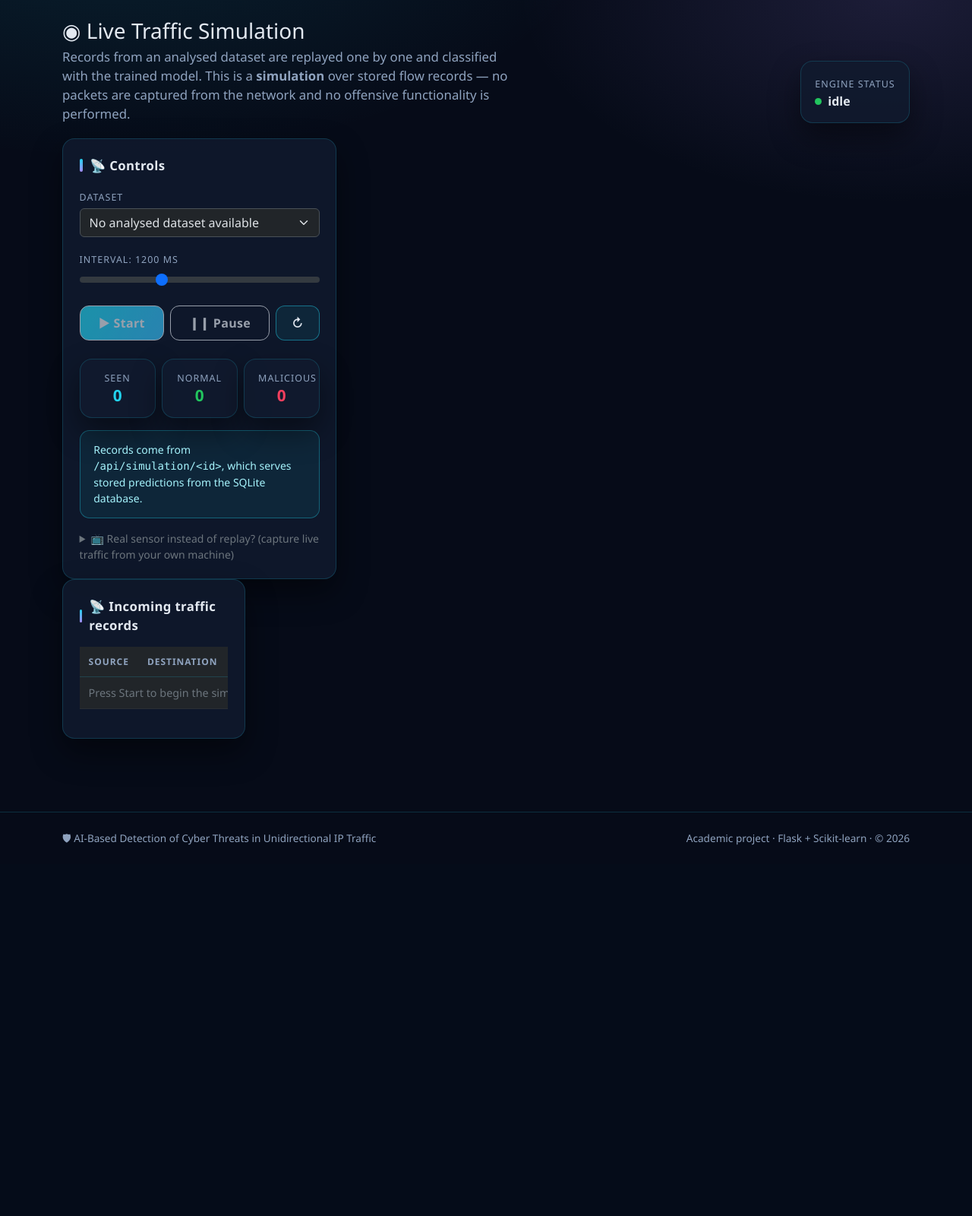
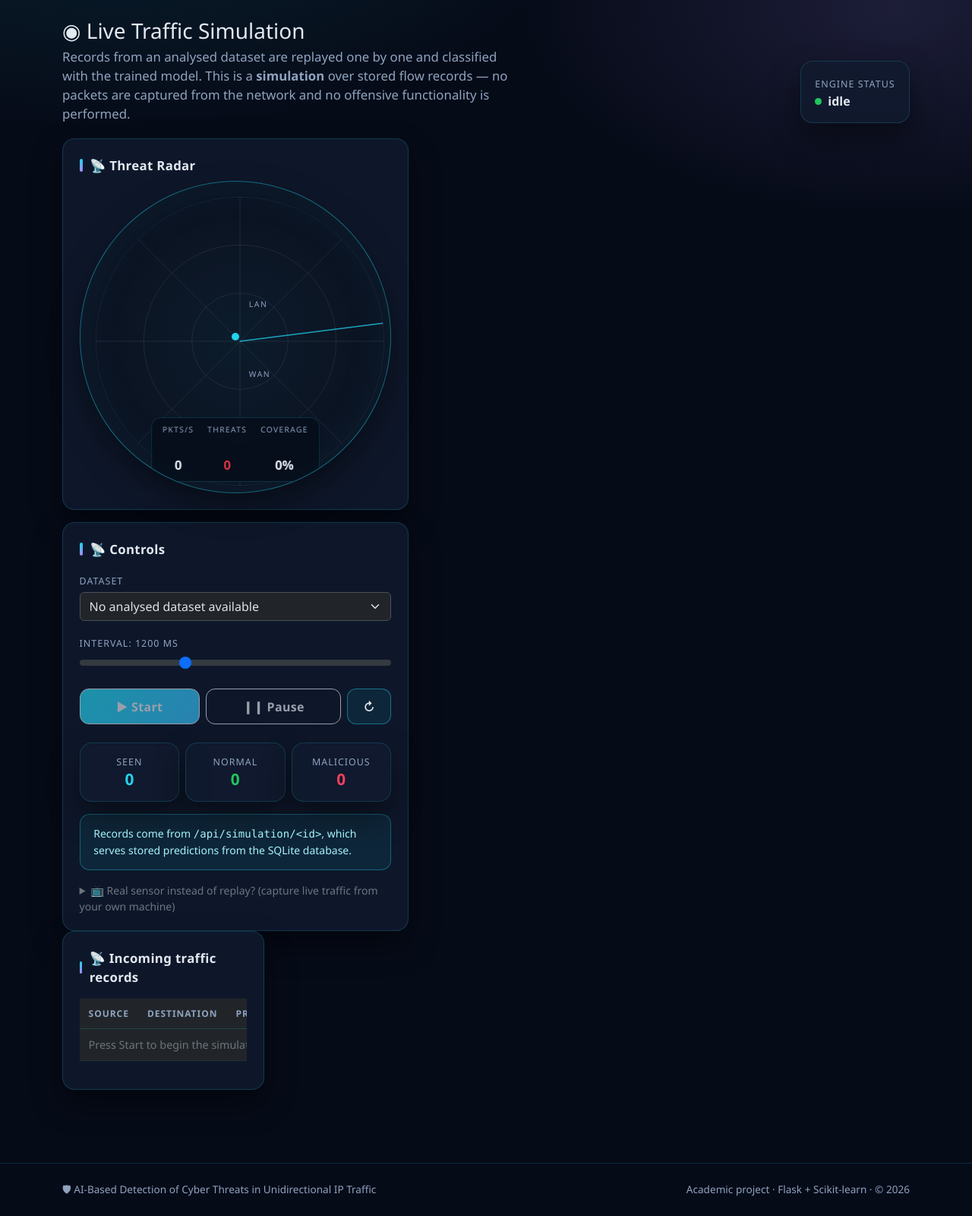
Before and after one commit to likhith0501/ai, a Flask app: page /live in a window 1280 px wide. Shown: the part 55-1655 px from the top of the page at 76% size. Before the commit the page ends 1167 px from the top, so only its background shows below. Run offline with Flask 3, Linux system fonts and the light colour scheme.

Commit message:
Add animated radar scanner to live simulation page
- new radar canvas with rotating sweep and trailing gradient
- blips rendered for each simulated record; malicious threats appear as
  pulsing red dots, normal traffic as fading cyan dots
- IP address is hashed to a stable angle so the same source always maps
  to the same position on the radar; packet count controls distance from
  center so busier flows sit farther out
- overlay stats: packets per second, total threats detected, coverage %
- clear button now also resets the radar state
- radar is only initialized when the canvas exists, so it adds zero cost
  to other pages

Co-Authored-By: Kilo <kilo@local>

```diff
--- a/static/css/style.css
+++ b/static/css/style.css
@@ -359,3 +359,89 @@
   .panel { padding: 1rem; }
   .chart-box { height: 240px; }
 }
+
+.radar-wrap {
+  position: relative;
+  width: min(420px, 100%);
+  aspect-ratio: 1/1;
+  margin: 0 auto;
+  border-radius: 50%;
+  background: radial-gradient(circle at center, rgba(34,211,238,0.06) 0%, transparent 70%),
+              var(--bg-soft);
+  border: 1px solid var(--border-strong);
+  box-shadow: inset 0 0 60px rgba(34,211,238,0.08), var(--shadow);
+  overflow: hidden;
+}
+
+.radar-wrap canvas {
+  display: block;
+  width: 100%;
+  height: 100%;
+}
+
+.radar-overlay {
+  position: absolute;
+  inset: 0;
+  pointer-events: none;
+}
+
+.radar-ring-label {
+  position: absolute;
+  font-size: 0.65rem;
+  text-transform: uppercase;
+  letter-spacing: 0.15em;
+  color: var(--muted);
+}
+
+.radar-ring-label:nth-child(1) {
+  left: calc(50% + 18px);
+  top: calc(50% - 50px);
+}
+
+.radar-ring-label:nth-child(2) {
+  left: calc(50% + 18px);
+  top: calc(50% + 42px);
+}
+
+.radar-center-dot {
+  position: absolute;
+  left: 50%;
+  top: 50%;
+  width: 10px;
+  height: 10px;
+  margin: -5px 0 0 -5px;
+  border-radius: 50%;
+  background: var(--accent);
+  box-shadow: 0 0 0 0 rgba(34,211,238,0.7);
+  animation: pulse 1.8s infinite;
+}
+
+.radar-stats {
+  position: absolute;
+  bottom: 14px;
+  left: 50%;
+  transform: translateX(-50%);
+  display: flex;
+  gap: 18px;
+  text-align: center;
+  background: rgba(6,11,24,0.65);
+  border: 1px solid var(--border);
+  border-radius: 0.8rem;
+  padding: 8px 14px;
+  backdrop-filter: blur(6px);
+}
+
+.radar-stat-label {
+  display: block;
+  font-size: 0.65rem;
+  text-transform: uppercase;
+  letter-spacing: 0.12em;
+  color: var(--muted);
+  margin-bottom: 2px;
+}
+
+.radar-stats strong {
+  font-size: 1.05rem;
+  font-weight: 700;
+  color: var(--text);
+}
--- a/static/js/dashboard.js
+++ b/static/js/dashboard.js
@@ -366,6 +366,10 @@
       statNormal.textContent = counters.normal;
       statMalicious.textContent = counters.malicious;
       setState(malicious ? "alert" : "monitoring");
+
+      if (window.radarPush) {
+        window.radarPush(record);
+      }
     }
 
     async function tick() {
@@ -423,6 +427,9 @@
         streamBody.innerHTML =
           '<tr id="placeholder"><td colspan="8" class="text-secondary">Press Start to begin the simulation.</td></tr>';
         resetCounters();
+        if (window.resetRadar) {
+          window.resetRadar();
+        }
       });
     }
     if (intervalRange && intervalValue) {
@@ -438,10 +445,208 @@
   document.addEventListener("DOMContentLoaded", function () {
     renderCharts();
     if (window.initUploadDropZone && document.getElementById("dropZone")) {
-      window.initUploadDropZone();
+      initUploadDropZone();
     }
     if (window.initLiveSimulation && document.getElementById("streamBody")) {
-      window.initLiveSimulation();
+      initLiveSimulation();
+    }
+    if (window.initRadar && document.getElementById("radarCanvas")) {
+      initRadar();
     }
   });
+
+  window.initRadar = function () {
+    const canvas = document.getElementById("radarCanvas");
+    if (!canvas) {
+      return;
+    }
+    const ctx = canvas.getContext("2d");
+    const dpr = window.devicePixelRatio || 1;
+    const displayWidth = 420;
+    const displayHeight = 420;
+    canvas.width = displayWidth * dpr;
+    canvas.height = displayHeight * dpr;
+    canvas.style.width = displayWidth + "px";
+    canvas.style.height = displayHeight + "px";
+    ctx.setTransform(dpr, 0, 0, dpr, 0, 0);
+
+    const cx = displayWidth / 2;
+    const cy = displayHeight / 2;
+    const maxRadius = 190;
+    const ringStep = maxRadius / 3;
+
+    let sweepAngle = 0;
+    const sweepSpeed = (2 * Math.PI) / 3.2;
+    const blips = [];
+    const maxBlips = 80;
+    let threats = 0;
+    let uniqueIps = new Set();
+    let packetsThisSecond = 0;
+    let lastSecond = Math.floor(Date.now() / 1000);
+
+    function ipHash(ip) {
+      let hash = 0;
+      const text = String(ip || "0.0.0.0");
+      for (let i = 0; i < text.length; i++) {
+        hash = ((hash << 5) - hash) + text.charCodeAt(i);
+        hash |= 0;
+      }
+      return Math.abs(hash);
+    }
+
+    function ipAngle(ip) {
+      return ((ipHash(ip) % 360) * Math.PI) / 180;
+    }
+
+    function ipRadius(packetCount, malicious) {
+      const base = Math.log10(Math.max(parseInt(packetCount, 10) || 1, 1)) / 4;
+      const r = 30 + Math.min(base, 1) * (maxRadius - 35);
+      return Math.max(20, Math.min(r, maxRadius - 10));
+    }
+
+    function pushBlip(record) {
+      const malicious = record.prediction === "MALICIOUS";
+      const angle = ipAngle(record.source_ip);
+      const radius = ipRadius(record.packet_count, malicious);
+      const x = cx + Math.cos(angle) * radius;
+      const y = cy + Math.sin(angle) * radius;
+      blips.push({
+        x,
+        y,
+        color: malicious ? "#f43f5e" : "#22d3ee",
+        born: Date.now(),
+        life: malicious ? 3500 : 2200,
+        maxLife: malicious ? 3500 : 2200,
+        radius: malicious ? 3.2 : 2.2,
+        malicious,
+      });
+      packetsThisSecond += 1;
+      uniqueIps.add(record.source_ip);
+      if (malicious) {
+        threats += 1;
+      }
+      while (blips.length > maxBlips) {
+        blips.shift();
+      }
+    }
+
+    function drawGrid() {
+      ctx.strokeStyle = "rgba(148,163,184,0.14)";
+      ctx.lineWidth = 1;
+      for (let i = 1; i <= 3; i++) {
+        ctx.beginPath();
+        ctx.arc(cx, cy, ringStep * i, 0, Math.PI * 2);
+        ctx.stroke();
+      }
+      for (let i = 0; i < 8; i++) {
+        const a = (i / 8) * Math.PI * 2;
+        ctx.beginPath();
+        ctx.moveTo(cx, cy);
+        ctx.lineTo(cx + Math.cos(a) * maxRadius, cy + Math.sin(a) * maxRadius);
+        ctx.stroke();
+      }
+    }
+
+    function drawSweep() {
+      ctx.save();
+      ctx.translate(cx, cy);
+      ctx.rotate(sweepAngle);
+      ctx.beginPath();
+      ctx.moveTo(0, 0);
+      ctx.lineTo(maxRadius, 0);
+      ctx.strokeStyle = "rgba(34,211,238,0.75)";
+      ctx.lineWidth = 1.6;
+      ctx.stroke();
+      ctx.restore();
+
+      const grad = ctx.createConicGradient
+        ? ctx.createConicGradient(sweepAngle, cx, cy)
+        : ctx.createLinearGradient(cx, cy, cx + Math.cos(sweepAngle) * maxRadius, cy + Math.sin(sweepAngle) * maxRadius);
+      if (grad.addColorStop) {
+        grad.addColorStop(0, "rgba(34,211,238,0.28)");
+        grad.addColorStop(0.12, "rgba(34,211,238,0.08)");
+        grad.addColorStop(0.25, "rgba(34,211,238,0)");
+        grad.addColorStop(1, "rgba(34,211,238,0)");
+      }
+      ctx.save();
+      ctx.beginPath();
+      ctx.moveTo(cx, cy);
+      ctx.arc(cx, cy, maxRadius, sweepAngle - 0.55, sweepAngle, false);
+      ctx.closePath();
+      ctx.fillStyle = grad;
+      ctx.fill();
+      ctx.restore();
+    }
+
+    function drawBlips() {
+      const now = Date.now();
+      for (let i = blips.length - 1; i >= 0; i--) {
+        const blip = blips[i];
+        const age = now - blip.born;
+        if (age > blip.life) {
+          blips.splice(i, 1);
+          continue;
+        }
+        const alpha = 1 - age / blip.life;
+        ctx.save();
+        ctx.globalAlpha = alpha;
+        ctx.beginPath();
+        ctx.arc(blip.x, blip.y, blip.radius, 0, Math.PI * 2);
+        ctx.fillStyle = blip.color;
+        ctx.shadowColor = blip.color;
+        ctx.shadowBlur = blip.malicious ? 14 : 8;
+        ctx.fill();
+        if (blip.malicious) {
+          ctx.beginPath();
+          ctx.arc(blip.x, blip.y, blip.radius + 4 + Math.sin(now / 120) * 2, 0, Math.PI * 2);
+          ctx.strokeStyle = "rgba(244,63,94,0.35)";
+          ctx.lineWidth = 1.2;
+          ctx.stroke();
+        }
+        ctx.restore();
+      }
+    }
+
+    function updateStats() {
+      const now = Math.floor(Date.now() / 1000);
+      if (now !== lastSecond) {
+        const pps = document.getElementById("radarPps");
+        const threatsEl = document.getElementById("radarThreats");
+        const coverageEl = document.getElementById("radarCoverage");
+        if (pps) pps.textContent = packetsThisSecond;
+        if (threatsEl) threatsEl.textContent = threats;
+        if (coverageEl) coverageEl.textContent = Math.min(100, uniqueIps.size * 7) + "%";
+        packetsThisSecond = 0;
+        lastSecond = now;
+      }
+    }
+
+    function frame() {
+      ctx.clearRect(0, 0, displayWidth, displayHeight);
+      ctx.save();
+      ctx.beginPath();
+      ctx.arc(cx, cy, maxRadius, 0, Math.PI * 2);
+      ctx.clip();
+      drawGrid();
+      drawSweep();
+      drawBlips();
+      ctx.restore();
+      sweepAngle += sweepSpeed * 0.016;
+      if (sweepAngle > Math.PI * 2) {
+        sweepAngle -= Math.PI * 2;
+      }
+      updateStats();
+      requestAnimationFrame(frame);
+    }
+
+    frame();
+
+    window.radarPush = pushBlip;
+    window.resetRadar = function () {
+      blips.length = 0;
+      threats = 0;
+      uniqueIps = new Set();
+      packetsThisSecond = 0;
+    };
+  };
 })();
--- a/templates/live.html
+++ b/templates/live.html
@@ -20,7 +20,23 @@
   </div>
 
   <div class="row g-3 mt-1">
-    <div class="col-lg-4">
+    <div class="col-lg-5">
+      <div class="panel mb-3">
+        <div class="section-title mb-2">&#128225; Threat Radar</div>
+        <div class="radar-wrap">
+          <canvas id="radarCanvas" width="420" height="420"></canvas>
+          <div class="radar-overlay">
+            <div class="radar-ring-label">LAN</div>
+            <div class="radar-ring-label">WAN</div>
+            <div class="radar-center-dot"></div>
+          </div>
+          <div class="radar-stats">
+            <div><span class="radar-stat-label">Pkts/s</span><br><strong id="radarPps">0</strong></div>
+            <div><span class="radar-stat-label">Threats</span><br><strong id="radarThreats" class="text-danger">0</strong></div>
+            <div><span class="radar-stat-label">Coverage</span><br><strong id="radarCoverage">0%</strong></div>
+          </div>
+        </div>
+      </div>
       <div class="panel">
         <div class="section-title mb-3">&#128225; Controls</div>
         <div class="mb-3">
@@ -83,7 +99,7 @@
       </details>
     </div>
 
-    <div class="col-lg-8">
+    <div class="col-lg-7">
       <div class="panel">
         <div class="section-title mb-3">&#128225; Incoming traffic records</div>
         <div class="table-responsive" style="max-height: 560px; overflow-y: auto;">
```
